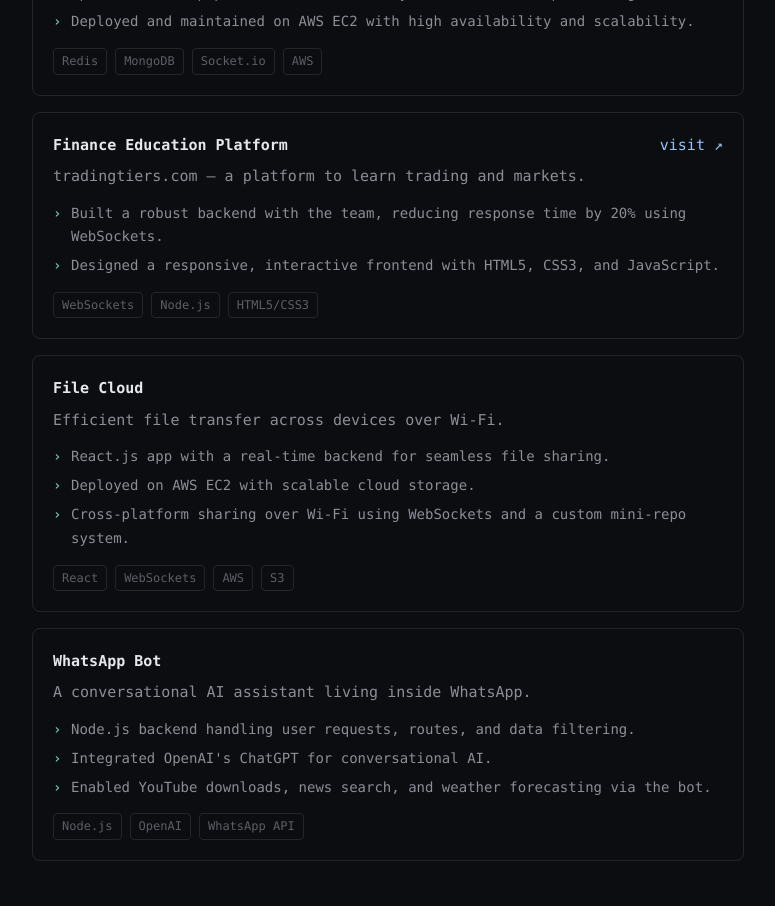
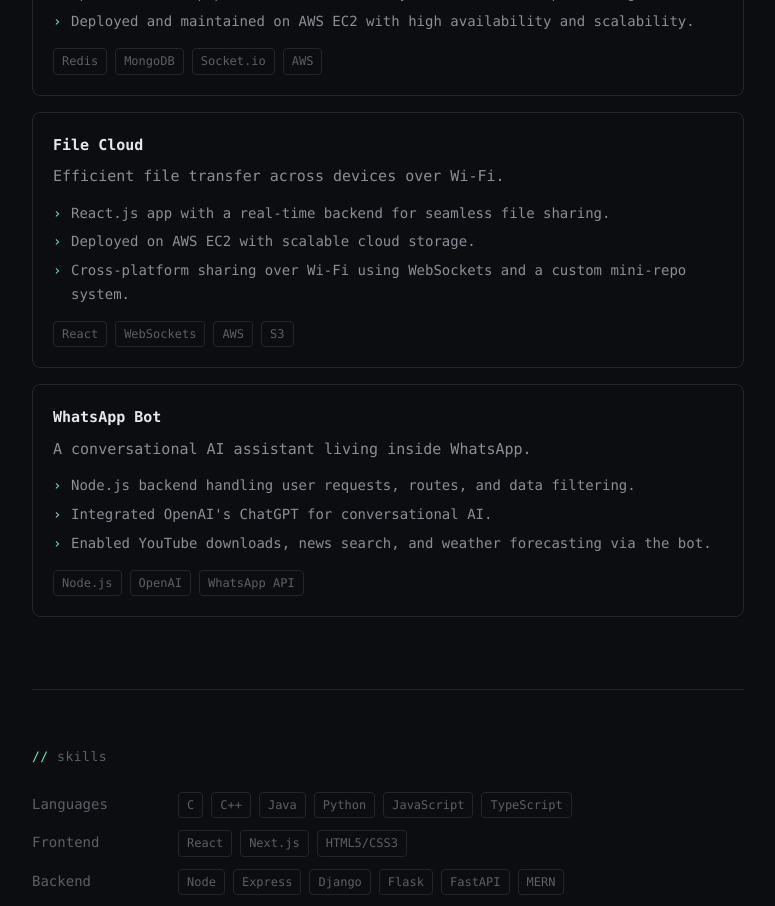
Before and after one commit to Lakshay-bit-png/portfolio, a Next.js app: page / in a window 1280 px wide. Shown: the part 2280-3186 px from the top of the page, without its empty margins (252-1027 px from the left). Built offline with nearby package versions, Linux system fonts and the light colour scheme.

Commit message:
Remove Finance Education Platform project

```diff
--- a/app/data.ts
+++ b/app/data.ts
@@ -88,16 +88,6 @@ export const projects: Project[] = [
     tags: ["Redis", "MongoDB", "Socket.io", "AWS"],
   },
   {
-    name: "Finance Education Platform",
-    blurb: "tradingtiers.com — a platform to learn trading and markets.",
-    points: [
-      "Built a robust backend with the team, reducing response time by 20% using WebSockets.",
-      "Designed a responsive, interactive frontend with HTML5, CSS3, and JavaScript.",
-    ],
-    link: "https://tradingtiers.com",
-    tags: ["WebSockets", "Node.js", "HTML5/CSS3"],
-  },
-  {
     name: "File Cloud",
     blurb: "Efficient file transfer across devices over Wi-Fi.",
     points: [
```
